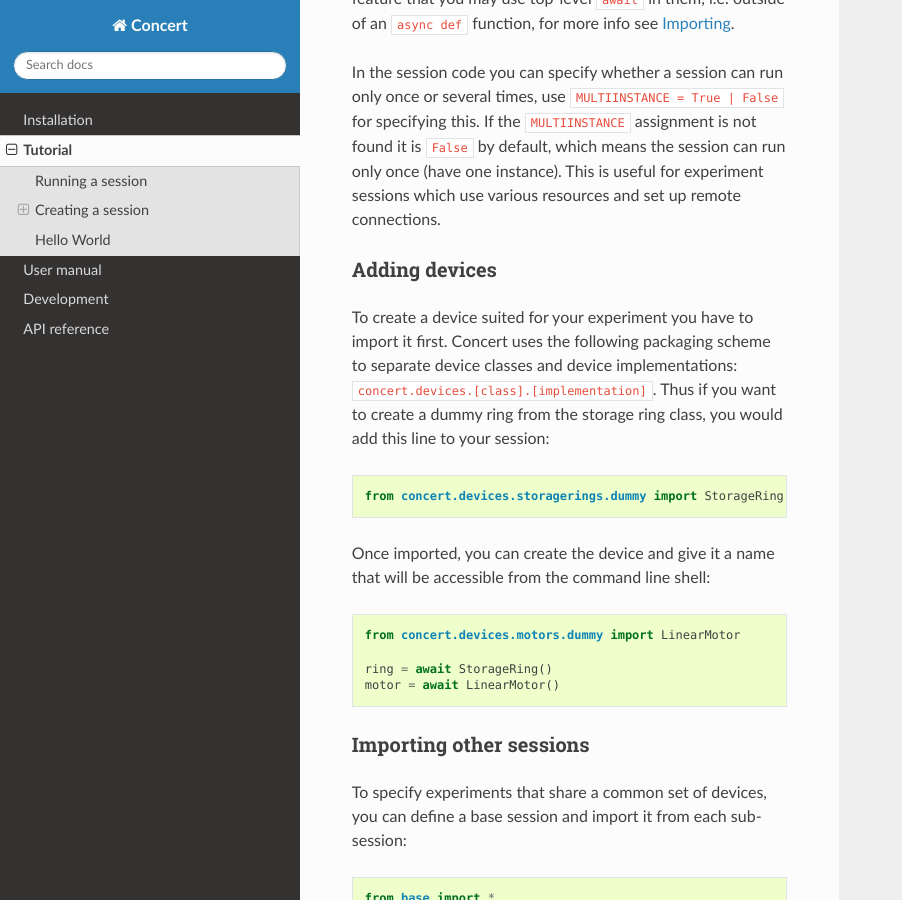
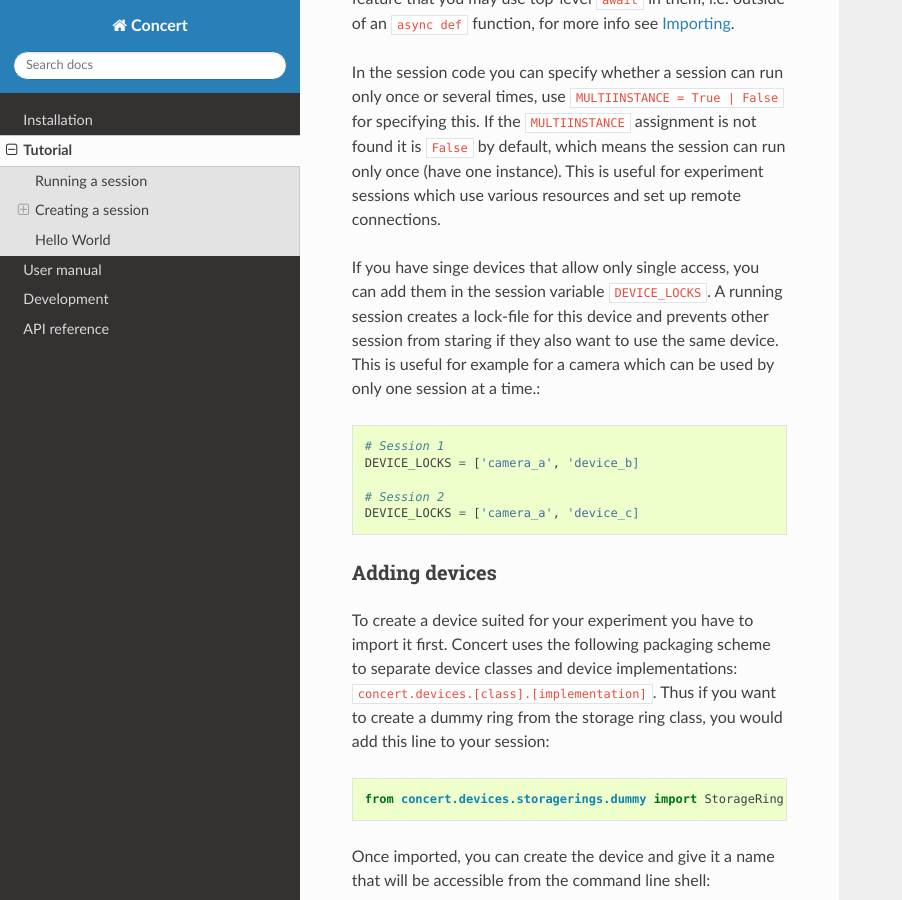
Before and after one commit to ufo-kit/concert, a Sphinx documentation site: the page built from docs/user/getstarted.rst, in a window 1280 px wide and 900 px high, scrolled down 3339 px. Shown: the whole window, without its empty margins (0-902 px from the left). Built offline with Sphinx 7.4.7 and the Read the Docs theme 3.1.0, drawn with Linux system fonts in a browser that asks for light colours.

Commit message:
Add documentation to device-locks

```diff
--- a/docs/user/getstarted.rst
+++ b/docs/user/getstarted.rst
@@ -144,6 +144,16 @@
 means the session can run only once (have one instance). This is useful for
 experiment sessions which use various resources and set up remote connections.
 
+If you have singe devices that allow only single access, you can add them in the session variable ``DEVICE_LOCKS``.
+A running session creates a lock-file for this device and prevents other session from staring if they also want to use
+the same device.
+This is useful for example for a camera which can be used by only one session at a time.::
+
+    # Session 1
+    DEVICE_LOCKS = ['camera_a', 'device_b]
+
+    # Session 2
+    DEVICE_LOCKS = ['camera_a', 'device_c]
 
 Adding devices
 --------------
```
